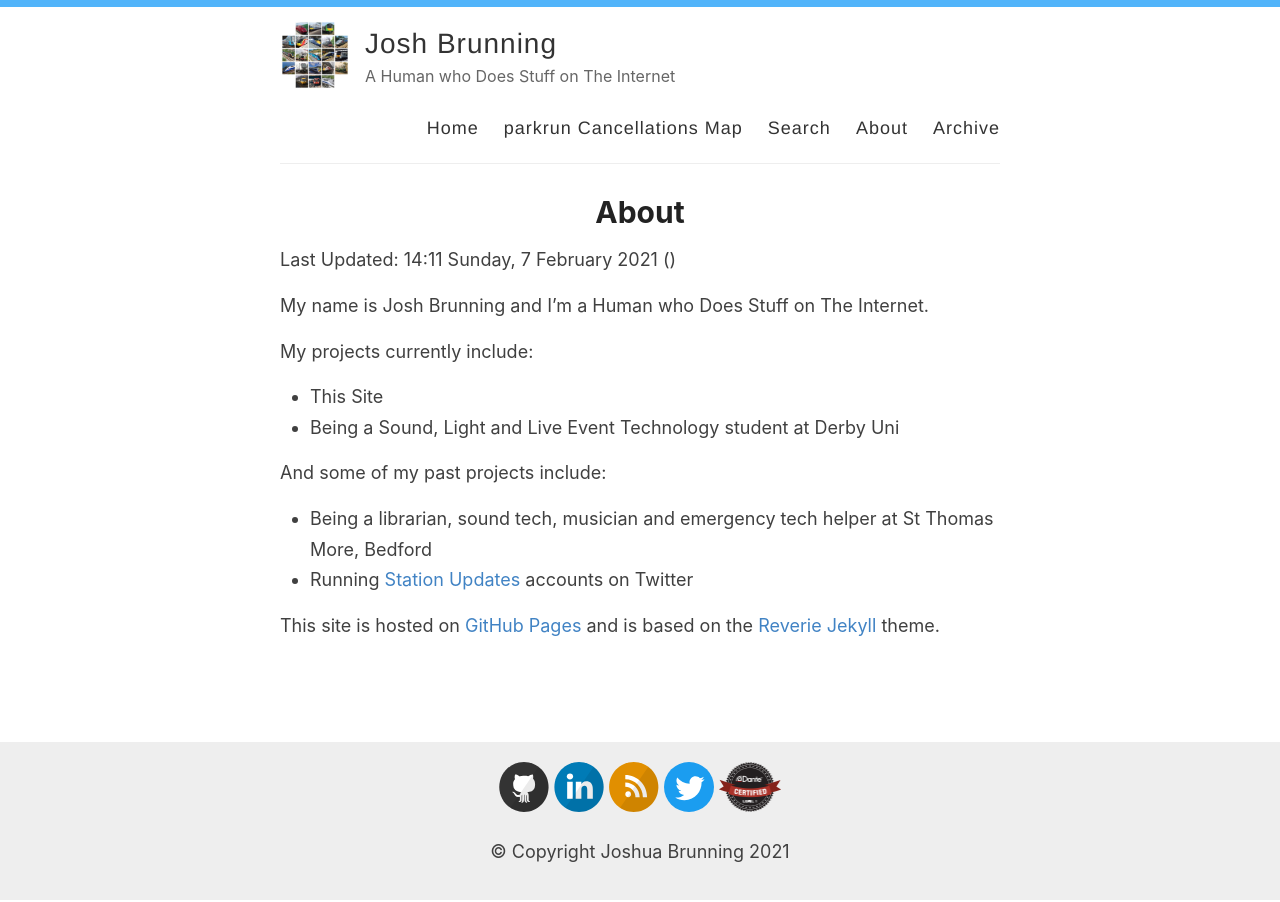
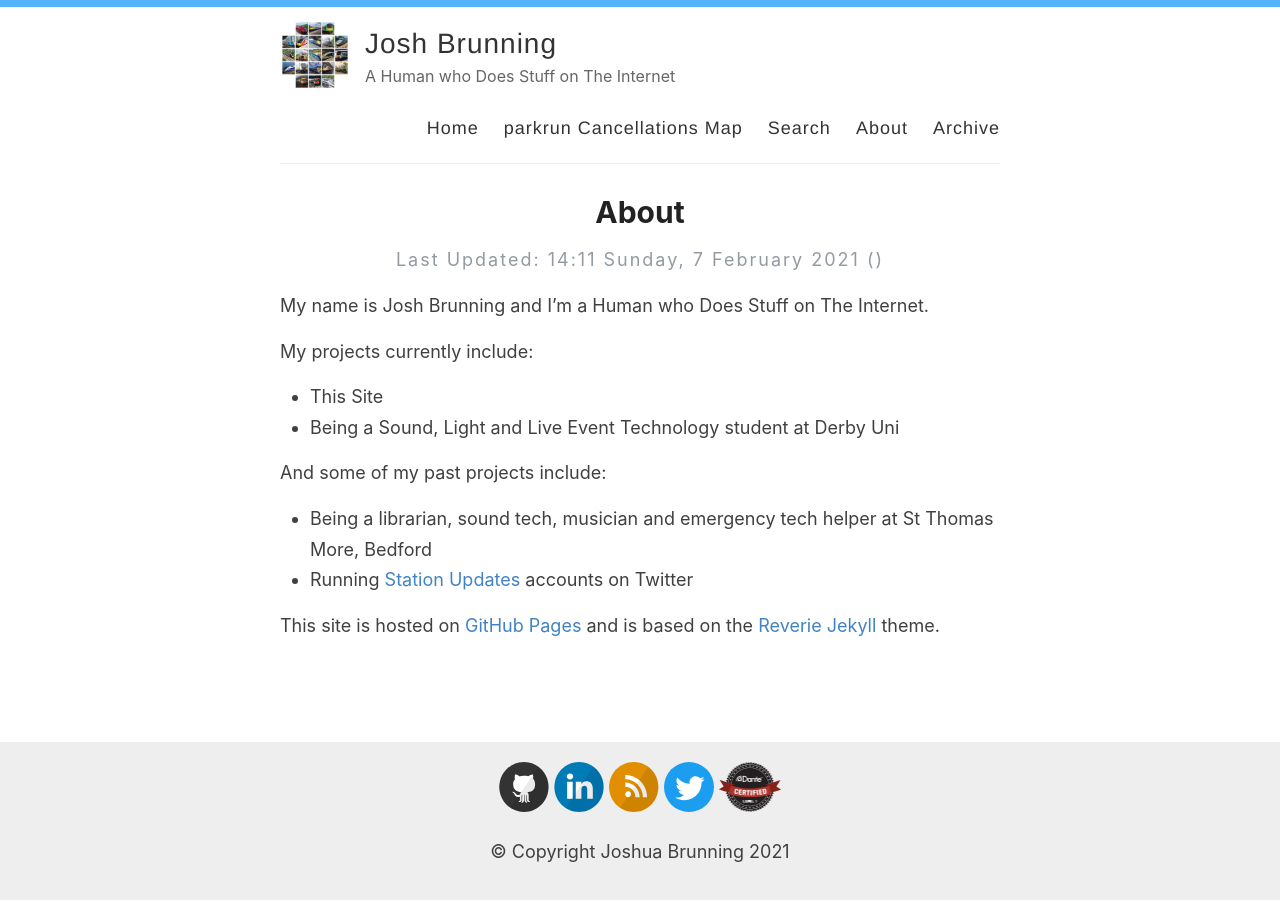
Before and after one commit to josh-justjosh/blog, a Jekyll site: the page built from _pages/about.md, in a window 1280 px wide. Built offline with Jekyll 4.4.1, drawn with Linux system fonts in a browser that asks for light colours.

Commit message:
Update page.html

```diff
--- a/_layouts/page.html
+++ b/_layouts/page.html
@@ -6,7 +6,7 @@
 
   <h1>{{ page.title }}</h1>
   {% if page.last_modified_at %}
-  <p>Last Updated: {{ page.last_modified_at | date: "%H:%M %A, %e %B %Y (%Z)" }}</p>
+  <p class="author_title">Last Updated: {{ page.last_modified_at | date: "%H:%M %A, %e %B %Y (%Z)" }}</p>
   {% endif %}
   <div class="post-tags">
     {% if post %}
```
